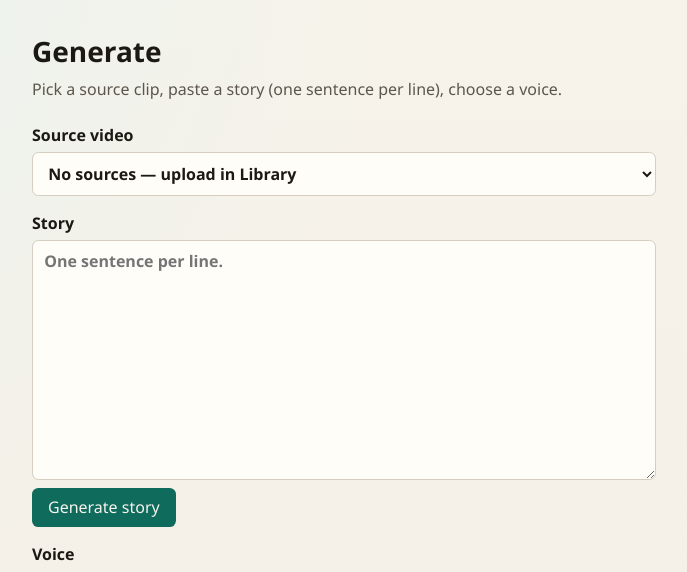
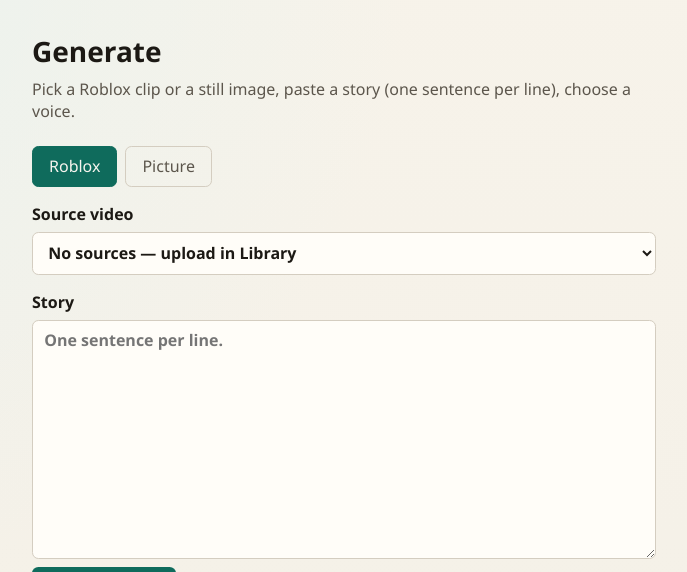
Before and after one commit to gonereng/viral-roblox, a FastAPI app: template src/roblox_viral/web/templates/generate.html in a window 1280 px wide. Shown: the part 75-647 px from the top of the page, without its empty margins (296-983 px from the left). Run offline with FastAPI, Linux system fonts and the light colour scheme; the template is opened without the code that fills it, so the values that code supplies are empty; parts of the project's set-up code (start-up, migrations or seed data) failed here and were passed over.

Commit message:
feat(web): Roblox and Picture tabs on Generate
Co-authored-by: Cursor <cursoragent@cursor.com>

```diff
--- a/src/roblox_viral/web/static/app.css
+++ b/src/roblox_viral/web/static/app.css
@@ -153,6 +153,39 @@ button:disabled {
   margin: -0.5rem 0 1rem;
 }
 
+.mode-tabs {
+  display: flex;
+  gap: 0.5rem;
+  margin-bottom: 1rem;
+}
+
+.mode-tabs button {
+  background: transparent;
+  color: var(--muted);
+  border: 1px solid var(--line);
+}
+
+.mode-tabs button[aria-selected="true"] {
+  background: var(--accent);
+  color: var(--accent-ink);
+  border-color: var(--accent);
+}
+
+.image-actions {
+  display: flex;
+  flex-wrap: wrap;
+  align-items: end;
+  gap: 0.75rem;
+  margin: 0 0 1rem;
+}
+
+.checkbox-field {
+  display: flex;
+  align-items: center;
+  gap: 0.5rem;
+  margin-bottom: 1rem;
+}
+
 .source-list {
   list-style: none;
   padding: 0;
--- a/src/roblox_viral/web/static/app.js
+++ b/src/roblox_viral/web/static/app.js
@@ -61,12 +61,137 @@
     syncVoiceSliders();
   }
 
+  const generateBtn = document.getElementById("generate-btn");
+  const tabRoblox = document.getElementById("tab-roblox");
+  const tabPicture = document.getElementById("tab-picture");
+  const robloxBlock = document.getElementById("roblox-source-block");
+  const pictureBlock = document.getElementById("picture-source-block");
+  const sourceSelect = document.getElementById("source_name");
+  const imageSelect = document.getElementById("image_name");
+  const imageFile = document.getElementById("image-file");
+  const imageUploadBtn = document.getElementById("image-upload-btn");
+  const imageDeleteBtn = document.getElementById("image-delete-btn");
+  const imageErr = document.getElementById("image-error");
+  const kenBurnsEl = document.getElementById("ken_burns");
+  let currentMode = "roblox";
+
+  function showImageError(message) {
+    if (!imageErr) return;
+    imageErr.hidden = false;
+    imageErr.textContent = message;
+  }
+  function clearImageError() {
+    if (!imageErr) return;
+    imageErr.hidden = true;
+    imageErr.textContent = "";
+  }
+  function imageSelectHasValue() {
+    return Boolean(imageSelect && imageSelect.value);
+  }
+  function syncGenerateEnabled() {
+    if (!generateBtn) return;
+    if (currentMode === "picture") {
+      generateBtn.disabled = !imageSelectHasValue();
+    } else {
+      generateBtn.disabled = !(sourceSelect && sourceSelect.value);
+    }
+  }
+  function setMode(mode) {
+    currentMode = mode;
+    const isPicture = mode === "picture";
+    if (robloxBlock) robloxBlock.hidden = isPicture;
+    if (pictureBlock) pictureBlock.hidden = !isPicture;
+    if (tabRoblox) tabRoblox.setAttribute("aria-selected", isPicture ? "false" : "true");
+    if (tabPicture) tabPicture.setAttribute("aria-selected", isPicture ? "true" : "false");
+    syncGenerateEnabled();
+  }
+  if (tabRoblox) tabRoblox.addEventListener("click", () => setMode("roblox"));
+  if (tabPicture) tabPicture.addEventListener("click", () => setMode("picture"));
+
+  if (imageUploadBtn && imageFile && imageSelect) {
+    imageUploadBtn.addEventListener("click", async () => {
+      clearImageError();
+      const file = imageFile.files && imageFile.files[0];
+      if (!file) {
+        showImageError("Choose an image file first");
+        return;
+      }
+      const data = new FormData();
+      data.append("file", file, file.name);
+      imageUploadBtn.disabled = true;
+      try {
+        const res = await fetch("/api/images", {
+          method: "POST",
+          headers: { Accept: "application/json" },
+          body: data,
+        });
+        const body = await res.json().catch(() => ({}));
+        if (!res.ok) {
+          showImageError(body.detail || `Upload failed (${res.status})`);
+          return;
+        }
+        const empty = imageSelect.querySelector("option[disabled]");
+        if (empty) empty.remove();
+        const opt = document.createElement("option");
+        opt.value = body.name;
+        opt.textContent = body.name;
+        imageSelect.append(opt);
+        imageSelect.value = body.name;
+        if (imageDeleteBtn) imageDeleteBtn.disabled = false;
+        imageFile.value = "";
+        syncGenerateEnabled();
+      } catch (err) {
+        showImageError(err.message || String(err));
+      } finally {
+        imageUploadBtn.disabled = false;
+      }
+    });
+  }
+
+  if (imageDeleteBtn && imageSelect) {
+    imageDeleteBtn.addEventListener("click", async () => {
+      clearImageError();
+      const name = imageSelect.value;
+      if (!name) return;
+      imageDeleteBtn.disabled = true;
+      try {
+        const res = await fetch("/api/images/" + encodeURIComponent(name), {
+          method: "DELETE",
+          headers: { Accept: "application/json" },
+        });
+        const body = await res.json().catch(() => ({}));
+        if (!res.ok) {
+          showImageError(body.detail || `Delete failed (${res.status})`);
+          imageDeleteBtn.disabled = false;
+          return;
+        }
+        const opt = imageSelect.querySelector('option[value="' + CSS.escape(name) + '"]');
+        if (opt) opt.remove();
+        if (!imageSelect.options.length) {
+          const placeholder = document.createElement("option");
+          placeholder.value = "";
+          placeholder.disabled = true;
+          placeholder.selected = true;
+          placeholder.textContent = "No images — upload below";
+          imageSelect.append(placeholder);
+          imageDeleteBtn.disabled = true;
+        } else {
+          imageSelect.selectedIndex = 0;
+          imageDeleteBtn.disabled = false;
+        }
+        syncGenerateEnabled();
+      } catch (err) {
+        showImageError(err.message || String(err));
+        imageDeleteBtn.disabled = false;
+      }
+    });
+  }
+
   const statusEl = document.getElementById("status");
   const errorEl = document.getElementById("error");
   const resultEl = document.getElementById("result");
   const player = document.getElementById("player");
   const download = document.getElementById("download");
-  const generateBtn = document.getElementById("generate-btn");
 
   let pollTimer = null;
 
@@ -162,11 +287,18 @@
     stopPolling();
 
     const payload = {
-      source_name: document.getElementById("source_name").value,
+      mode: currentMode,
+      source_name:
+        currentMode === "picture"
+          ? document.getElementById("image_name").value
+          : document.getElementById("source_name").value,
       story: document.getElementById("story").value,
       voice: document.getElementById("voice").value,
       pitch: Number(document.getElementById("pitch").value),
       speed: Number(document.getElementById("speed").value),
+      ken_burns:
+        currentMode === "picture" &&
+        Boolean(document.getElementById("ken_burns") && document.getElementById("ken_burns").checked),
     };
 
     generateBtn.disabled = true;
--- a/src/roblox_viral/web/templates/generate.html
+++ b/src/roblox_viral/web/templates/generate.html
@@ -2,12 +2,18 @@
 {% block title %}Generate — Roblox Viral{% endblock %}
 {% block content %}
   <h1>Generate</h1>
-  <p class="lede">Pick a source clip, paste a story (one sentence per line), choose a voice.</p>
+  <p class="lede">Pick a Roblox clip or a still image, paste a story (one sentence per line), choose a voice.</p>
 
   <form id="generate-form" class="generate-form">
+    <div class="mode-tabs" role="tablist">
+      <button type="button" role="tab" id="tab-roblox" data-mode="roblox" aria-selected="true">Roblox</button>
+      <button type="button" role="tab" id="tab-picture" data-mode="picture" aria-selected="false">Picture</button>
+    </div>
+
+    <div id="roblox-source-block">
       <label>
         Source video
-      <select id="source_name" name="source_name" required>
+        <select id="source_name" name="source_name">
           {% if not sources %}
           <option value="" disabled selected>No sources — upload in Library</option>
           {% else %}
@@ -17,6 +23,35 @@
           {% endif %}
         </select>
       </label>
+    </div>
+
+    <div id="picture-source-block" hidden>
+      <label>
+        Source image
+        <select id="image_name" name="image_name">
+          {% if not images %}
+          <option value="" disabled selected>No images — upload below</option>
+          {% else %}
+          {% for img in images %}
+          <option value="{{ img.name }}">{{ img.name }}</option>
+          {% endfor %}
+          {% endif %}
+        </select>
+      </label>
+      <div class="image-actions">
+        <label>
+          Upload image
+          <input id="image-file" type="file" accept=".jpg,.jpeg,.png,.webp,image/jpeg,image/png,image/webp">
+        </label>
+        <button id="image-upload-btn" type="button">Upload</button>
+        <button id="image-delete-btn" type="button"{% if not images %} disabled{% endif %}>Delete</button>
+      </div>
+      <p id="image-error" class="error" hidden></p>
+      <label class="checkbox-field">
+        <input id="ken_burns" name="ken_burns" type="checkbox">
+        Ken Burns (slow zoom-in)
+      </label>
+    </div>
 
     <label>
       Story
@@ -61,17 +96,6 @@
     <p><a id="download" href="#" download>Download MP4</a></p>
   </section>
 
-  {% if images %}
-  <section class="image-list">
-    <h2>Images</h2>
-    <ul>
-      {% for img in images %}
-      <li>{{ img.name }}</li>
-      {% endfor %}
-    </ul>
-  </section>
-  {% endif %}
-
   <section class="recent-outputs">
     <h2>Recent outputs</h2>
     {% if recent_outputs %}
```
Also changed, not shown: tests/web/test_api.py (+27 -0 lines), README.md. Lines whose indentation alone changed are shown as unchanged.
